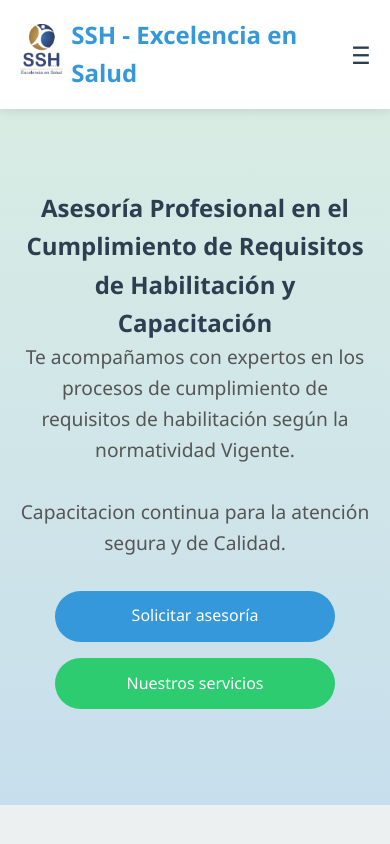
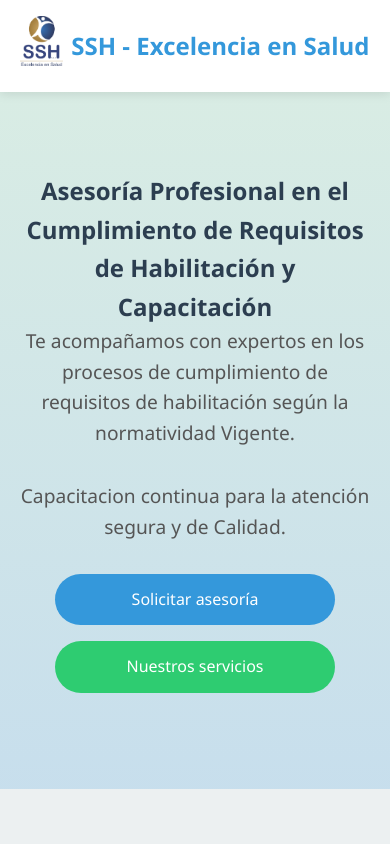
Before and after one commit to SSH-Excelencia/ssh-excelencia.github.io, a plain HTML site: page index.html in a window 390 px wide. Shown: the top 844 px of the page. Drawn offline with Linux system fonts and the light colour scheme.

Commit message:
Update style.css

```diff
--- a/style.css
+++ b/style.css
@@ -312,10 +312,6 @@
         }
 
         @media (max-width: 768px) {
-            .menu-toggle {
-                display: block;
-            }
-
   .nav-links {
     position: fixed;
     top: 70px;
@@ -332,14 +328,20 @@
   }
 
   .nav-links.active {
-                max-height: 300px;
+    max-height: 80vh;   /* ahora hasta el 80% de la pantalla */
+    overflow-y: auto;   /* permite scroll si hay muchas opciones */
   }
 
-            .nav-links a {
+  .nav-links a,
+  .dropdown > a {
     display: block;
     padding: 1rem 2rem;
     border-bottom: 1px solid #eee;
+    width: 100%;
+    text-align: center;
   }
+}
+
 
             .about-content {
                 grid-template-columns: 1fr;
```
Lines whose indentation alone changed are shown as unchanged.
